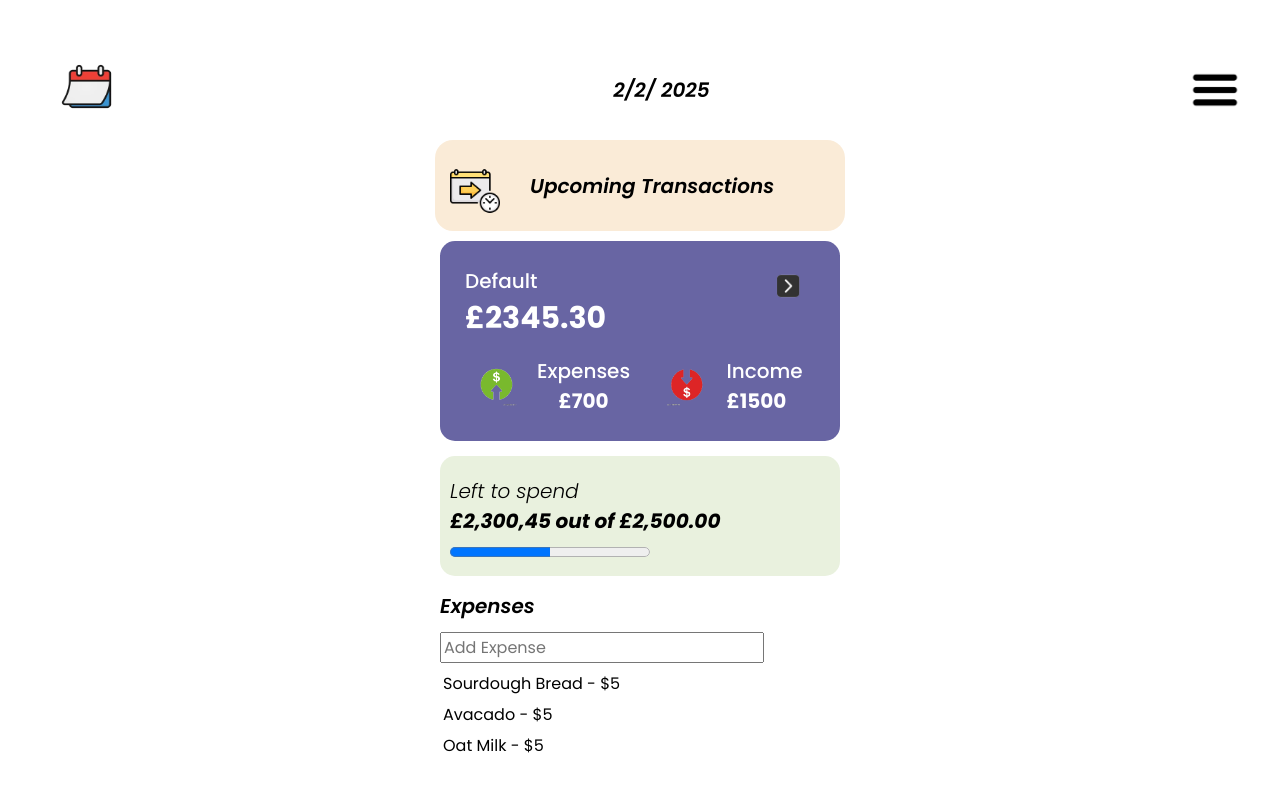
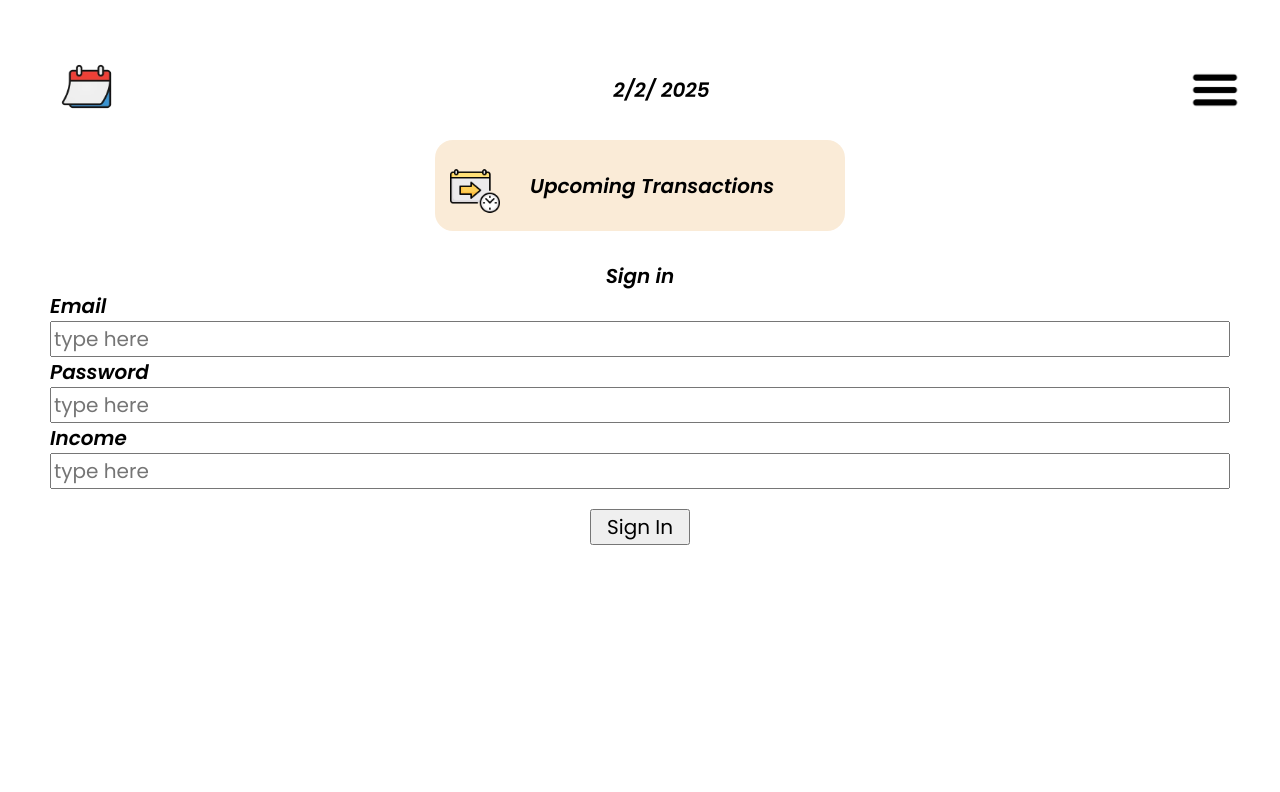
Before and after one commit to myhzyy/Expense-Tracker-App, a React (Vite) app in the folder my-app/: page / in a window 1280 px wide. Shown: the top 792 px of the page. Built offline with nearby package versions, Linux system fonts and the light colour scheme.

Commit message:
impleted state

```diff
--- a/my-app/src/App.jsx
+++ b/my-app/src/App.jsx
@@ -1,4 +1,4 @@
-import { useState } from "react";
+import { useState, useReducer } from "react";
 import reactLogo from "./assets/react.svg";
 import viteLogo from "/vite.svg";
 import "./App.css";
@@ -7,19 +7,42 @@ import Summary from "./Components/Summary";
 import AccountTracking from "./Components/AccountTracking";
 import LeftToSpend from "./Components/LeftToSpend";
 import Expenses from "./Components/Expenses";
+import SignIn from "./Components/SignIn";
+
+const initialState = {
+  signedIn: false,
+  signInEmail: "",
+  signInPassword: "",
+};
+
+function reducer(state, action) {
+  switch (action.type) {
+    case "signedIn": {
+      return { ...state, signedIn: true };
+    }
+    default:
+      throw new Error("Action unknown");
+  }
+}
 
 function App() {
-  const [count, setCount] = useState(0);
+  const [{ signedIn }, dispatch] = useReducer(reducer, initialState);
 
   return (
     <>
       <TopSection />
       <Summary />
-      <AccountTracking />
-      <LeftToSpend />
-      <Expenses />
+      {signedIn && <AccountTracking />}
+      {signedIn && <LeftToSpend />}
+      {signedIn && <Expenses />}
+      {!signedIn && <SignIn />}
     </>
   );
 }
 
 export default App;
+
+/*
+
+
+*/
--- /dev/null
+++ b/my-app/src/Components/SignIn.jsx
@@ -0,0 +1,26 @@
+import styles from "./SignIn.module.css";
+
+function SignIn() {
+  return (
+    <div className={styles.signIn}>
+      <h1 className={styles.signInHeader}>Sign in</h1>
+      <h1>Email</h1>
+      <input type="text" placeholder="type here" />
+      <h1>Password</h1>
+      <input type="text" placeholder="type here" />
+      <h1>Income</h1>
+      <input type="text" placeholder="type here" />
+
+      <button>Sign In</button>
+    </div>
+  );
+}
+
+export default SignIn;
+
+/*
+        <input type="text" value={inputValue}
+         onChange={handleChange} />
+
+
+*/
--- /dev/null
+++ b/my-app/src/Components/SignIn.module.css
@@ -0,0 +1,19 @@
+.signIn {
+  margin-top: 20px;
+  /* border: 2px solid red; */
+  display: flex;
+  flex-direction: column;
+  padding: 10px;
+}
+
+.signInHeader {
+  /* align-items: center; */
+  /* border: 2px solid red; */
+  align-self: center;
+}
+
+button {
+  margin: 0 auto;
+  margin-top: 20px;
+  width: 100px;
+}
--- a/my-app/src/index.css
+++ b/my-app/src/index.css
@@ -1,4 +1,5 @@
 * {
   font-family: "poppins", sans-serif;
   font-size: 20px;
+  /* background-color: #05212a; */
 }
```
